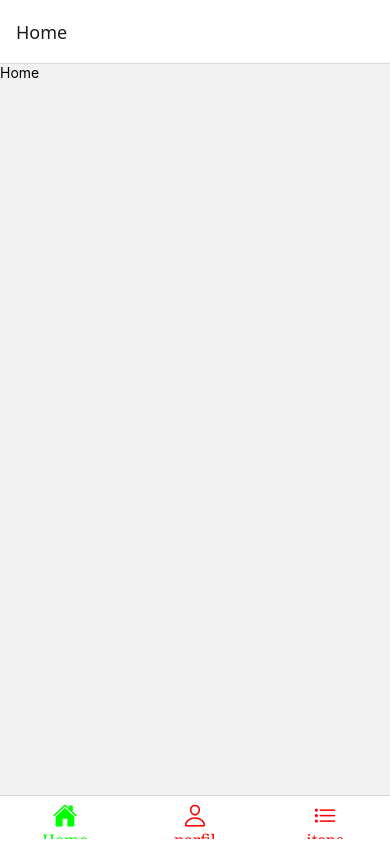
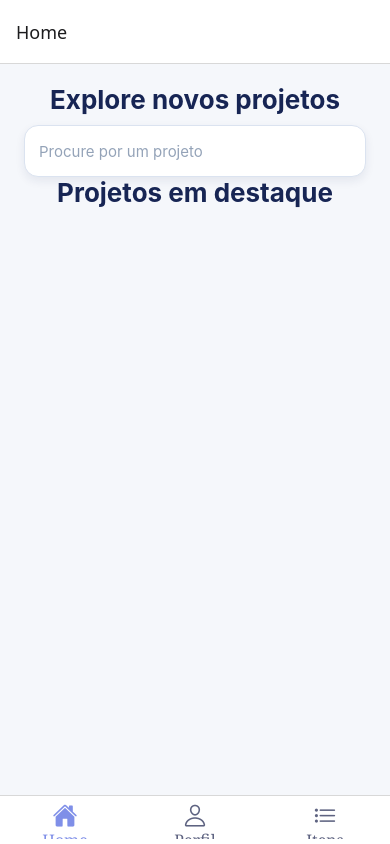
Before and after one commit to Rafaelbici74/aula-api-expo, a React Native app: screen /myTab in a window 390 px wide. Built offline with nearby package versions, Linux system fonts and the light colour scheme.

Commit message:
Subindo mudanças com o Styles global

```diff
--- a/src/routes/myTabs.js
+++ b/src/routes/myTabs.js
@@ -24,9 +24,9 @@ export default function TabNavigator() {
           // Define o ícone baseado no nome da rota
           if (route.name === 'home') {
             iconName = focused ? 'home' : 'home-outline';
-          } else if (route.name === 'perfil') {
+          } else if (route.name === 'Perfil') {
             iconName = focused ? 'person' : 'person-outline';
-          } else if (route.name === 'itens') {
+          } else if (route.name === 'Itens') {
             iconName = focused ? 'list' : 'list-outline';
           }
 
@@ -34,19 +34,19 @@ export default function TabNavigator() {
           return <Ionicons name={iconName} size={size} color={color} />;
         },
         // Define as cores personalizadas que você quer usar
-        tabBarActiveTintColor: '#00FF00',   // Cor quando focado (focused)
-        tabBarInactiveTintColor: '#FF0000', // Cor quando desfocado
+        tabBarActiveTintColor: '#7f8fe8',   // Cor quando focado (focused)
+        tabBarInactiveTintColor: '#5e6381', // Cor quando desfocado
         // headerShown: false,
       })}
     >
       <Tab.Screen
         name="home"
         component={HomeScreen}
-        // options={{ tabBarShowLabel: false }}
+        // options={{  }}
         options={{ title: 'Home' }}
       />
-      <Tab.Screen name="perfil" component={PerfilScreen} />
-      <Tab.Screen name="itens" component={ItensScreen} />
+      <Tab.Screen name="Perfil" component={PerfilScreen} />
+      <Tab.Screen name="Itens" component={ItensScreen} />
     </Tab.Navigator>
   );
 }
--- a/src/routes/rootStack.js
+++ b/src/routes/rootStack.js
@@ -15,7 +15,7 @@ export default function RootStack() {
       screenOptions={
         {
           headerStyle: {
-            backgroundColor: '#ffaaff'
+            backgroundColor: '#7f8fe8'
           },
         }
       }
@@ -23,20 +23,29 @@ export default function RootStack() {
       <Stack.Screen
         name="login"
         component={Login}
-        options={{ title: 'Login' }}
+        options={{
+          title: 'Login',
+          headerStyle: {
+            backgroundColor: '#7f8fe8',
+          },
+          textAlign: 'center',
+        }}
       />
       <Stack.Screen
         name="myTab"
         component={MyTabs}
         options={{
           title: 'Home',
-          headerShown: false
+          headerShown: false,
         }}
       />
       <Stack.Screen
         name="cadUsuario"
         component={CadUsuario}
-        options={{ title: 'Cadastro de usuário' }}
+        options={{
+          title: 'Cadastro de usuário',
+          headerShown: false,
+        }}
       />
       <Stack.Screen
         name="recSenha"
@@ -44,9 +53,9 @@ export default function RootStack() {
         options={{
           title: 'My home',
           headerStyle: {
-            backgroundColor: '#f4df1e',
+            backgroundColor: '#7f8fe8',
           },
-          headerTintColor: '#075000',
+          headerTintColor: '#000',
           headerTitleStyle: {
             fontWeight: 'bold',
           },
--- /dev/null
+++ b/src/stylesGlobal.js
@@ -0,0 +1,88 @@
+import { StyleSheet } from 'react-native';
+
+export const colors = {
+    primary: '#7f8fe8',
+    primaryDark: '#172554',
+    background: '#f5f7fb',
+    surface: '#ffffff',
+    inputBackground: '#f9fafb',
+    border: '#dbe3f0',
+    text: '#111827',
+    mutedText: '#6b7280',
+    placeholder: '#94a3b8',
+};
+
+export const spacing = {
+    screen: 24,
+    small: 8,
+    medium: 16,
+    large: 24,
+};
+
+const globalStyles = StyleSheet.create({
+    screen: {
+        flex: 1,
+        backgroundColor: colors.background,
+        paddingHorizontal: spacing.screen,
+    },
+    centeredScreen: {
+        flex: 1,
+        backgroundColor: colors.background,
+        justifyContent: 'center',
+        alignItems: 'center',
+        paddingHorizontal: spacing.screen,
+    },
+    content: {
+        width: '100%',
+        maxWidth: 360,
+        alignSelf: 'center',
+        paddingTop: 56,
+    },
+    title: {
+        fontSize: 26,
+        fontWeight: '700',
+        color: colors.primaryDark,
+        marginBottom: spacing.medium,
+    },
+    text: {
+        fontSize: 16,
+        color: colors.text,
+    },
+    input: {
+        width: '100%',
+        height: 52,
+        backgroundColor: colors.surface,
+        borderWidth: 1,
+        borderColor: colors.border,
+        borderRadius: 14,
+        paddingHorizontal: 14,
+        fontSize: 15,
+        color: colors.text,
+        marginBottom: spacing.medium,
+    },
+    card: {
+        width: '100%',
+        maxWidth: 360,
+        backgroundColor: colors.surface,
+        borderRadius: 16,
+        padding: spacing.medium,
+        shadowColor: colors.primaryDark,
+        shadowOffset: { width: 0, height: 8 },
+        shadowOpacity: 0.1,
+        shadowRadius: 16,
+        elevation: 5,
+    },
+    primaryButton: {
+        backgroundColor: colors.primary,
+        borderRadius: 10,
+        paddingVertical: 14,
+        alignItems: 'center',
+    },
+    primaryButtonText: {
+        color: colors.surface,
+        fontSize: 16,
+        fontWeight: '600',
+    },
+});
+
+export default globalStyles;
--- a/src/telas/cadUsuario.js
+++ b/src/telas/cadUsuario.js
@@ -1,9 +1,12 @@
-import  { View, Text } from 'react-native';
+import { View, Text } from 'react-native';
+import styles from '../stylesGlobal';
 
 export default function CadUsuario(){
     return(
-        <View>
-            <Text>CadUsuario</Text>
+        <View style={styles.centeredScreen}>
+            <View style={styles.card}>
+                <Text style={styles.title}>Faça seu cadastro</Text>
+            </View>
         </View>
     );
 }
--- a/src/telas/home/index.js
+++ b/src/telas/home/index.js
@@ -1,11 +1,28 @@
-import { View, Text } from 'react-native';
+import { View, Text, TextInput, Pressable } from 'react-native';
+import { Link, useNavigation } from '@react-navigation/native';
 
 import styles from './styles';
 
 export default function Home() {
     return (
         <View style={styles.container}>
-            <Text style={styles.titulo}>Home</Text>
+            <View style={styles.header}>
+                <Text style={styles.titulo}>Explore novos projetos</Text>
+
+                <TextInput
+                    style={styles.input}
+                    placeholder="Procure por um projeto"
+                    placeholderTextColor="#94a3b8"
+                    returnKeyType="search"
+                />
+            </View>
+
+
+            <View>
+                <Text style={styles.titulo}>Projetos em destaque</Text>
+            </View>
         </View>
+
+
     );
 }
--- a/src/telas/home/styles.js
+++ b/src/telas/home/styles.js
@@ -0,0 +1,42 @@
+import { StyleSheet } from 'react-native';
+import { colors } from '../../stylesGlobal';
+
+export default StyleSheet.create({
+	container: {
+		flex: 1,
+        backgroundColor: colors.background,
+		alignItems: 'center',
+		paddingHorizontal: 24,
+	},
+	header: {
+		width: '100%',
+		maxWidth: 360,
+		paddingTop: 20,
+        textAlign: 'center',
+	},
+	titulo: {
+		fontSize: 26,
+		fontWeight: '700',
+        color: colors.primaryDark,
+		marginBottom: 10,
+        textAlign: 'center',
+	},
+
+    input: {
+        width: '100%',
+        height: 52,
+        backgroundColor: colors.surface,
+        borderWidth: 1,
+        borderColor: colors.border,
+        borderRadius: 14,
+        paddingHorizontal: 14,
+        paddingVertical: 0,
+        fontSize: 15,
+        color: colors.text,
+        shadowColor: colors.primaryDark,
+        shadowOffset: { width: 0, height: 4 },
+        shadowOpacity: 0.08,
+        shadowRadius: 10,
+        elevation: 3,
+    }
+});
--- a/src/telas/itens.js
+++ b/src/telas/itens.js
@@ -1,9 +1,12 @@
-import  { View, Text } from 'react-native';
+import { View, Text } from 'react-native';
+import styles from '../stylesGlobal';
 
 export default function Itens(){
     return(
-        <View>
-            <Text>Itens</Text>
+        <View style={styles.screen}>
+            <View style={styles.content}>
+                <Text style={styles.title}>Itens</Text>
+            </View>
         </View>
     );
 }
--- a/src/telas/login/styles.js
+++ b/src/telas/login/styles.js
@@ -1,9 +1,10 @@
 import { StyleSheet } from 'react-native';
+import { colors } from '../../stylesGlobal';
 
 export default StyleSheet.create({
     container: {
         flex: 1,
-        backgroundColor: '#f5f5f5',
+        backgroundColor: colors.background,
         justifyContent: 'center',
         alignItems: 'center',
         paddingHorizontal: 24,
@@ -11,7 +12,7 @@ export default StyleSheet.create({
     card: {
         width: '100%',
         maxWidth: 360,
-        backgroundColor: '#ffffff',
+        backgroundColor: colors.surface,
         borderRadius: 7,
         padding: 10,
         shadowColor: '#000',
@@ -23,34 +24,34 @@ export default StyleSheet.create({
     title: {
         fontSize: 28,
         fontWeight: '700',
-        color: '#111827',
+        color: colors.text,
         marginBottom: 6,
     },
     subtitle: {
         fontSize: 15,
-        color: '#6b7280',
+        color: colors.mutedText,
         marginBottom: 24,
     },
     input: {
-        backgroundColor: '#f9fafb',
+        backgroundColor: colors.inputBackground,
         borderWidth: 1,
-        borderColor: '#e5e7eb',
+        borderColor: colors.border,
         borderRadius: 12,
         paddingHorizontal: 14,
         paddingVertical: 12,
         fontSize: 15,
-        color: '#111827',
+        color: colors.text,
         marginBottom: 14,
     },
     primaryButton: {
-        backgroundColor: '#111827',
+        backgroundColor: colors.primary,
         borderRadius: 7,
         paddingVertical: 14,
         alignItems: 'center',
         marginTop: 8,
     },
     primaryButtonText: {
-        color: '#ffffff',
+        color: colors.surface,
         fontSize: 16,
         fontWeight: '600',
     },
@@ -60,12 +61,12 @@ export default StyleSheet.create({
         marginBottom: 18,
     },
     linkText: {
-        color: '#374151',
+        color: colors.primaryDark,
         fontSize: 13,
     },
     registerText: {
         textAlign: 'center',
-        color: '#111827',
+        color: colors.text,
         fontSize: 14,
         fontWeight: '500',
     },
--- a/src/telas/perfil.js
+++ b/src/telas/perfil.js
@@ -1,9 +1,12 @@
-import  { View, Text } from 'react-native';
+import { View, Text } from 'react-native';
+import styles from '../stylesGlobal';
 
 export default function Perfil(){
     return(
-        <View>
-            <Text>Perfil</Text>
+        <View style={styles.screen}>
+            <View style={styles.content}>
+                <Text style={styles.title}>Perfil</Text>
+            </View>
         </View>
     );
 }
--- a/src/telas/recSenha.js
+++ b/src/telas/recSenha.js
@@ -1,9 +1,12 @@
-import  { View, Text } from 'react-native';
+import { View, Text } from 'react-native';
+import styles from '../stylesGlobal';
 
 export default function RecSenha(){
     return(
-        <View>
-            <Text>RecSenha</Text>
+        <View style={styles.centeredScreen}>
+            <View style={styles.card}>
+                <Text style={styles.title}>Recuperar senha</Text>
+            </View>
         </View>
     );
 }
```
